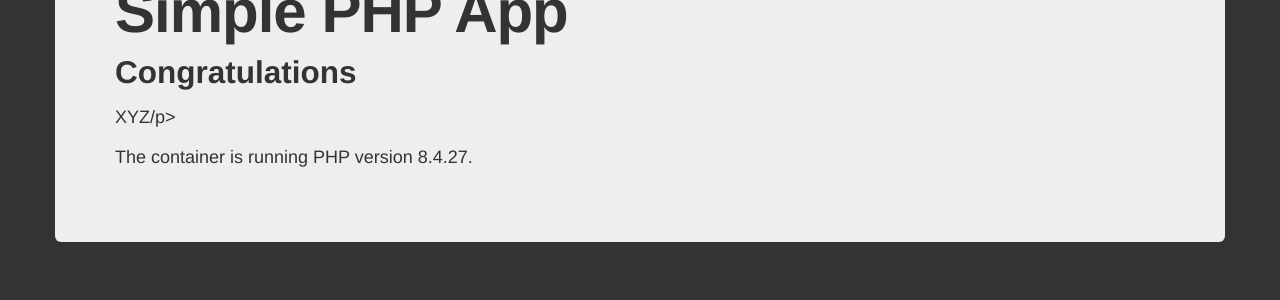
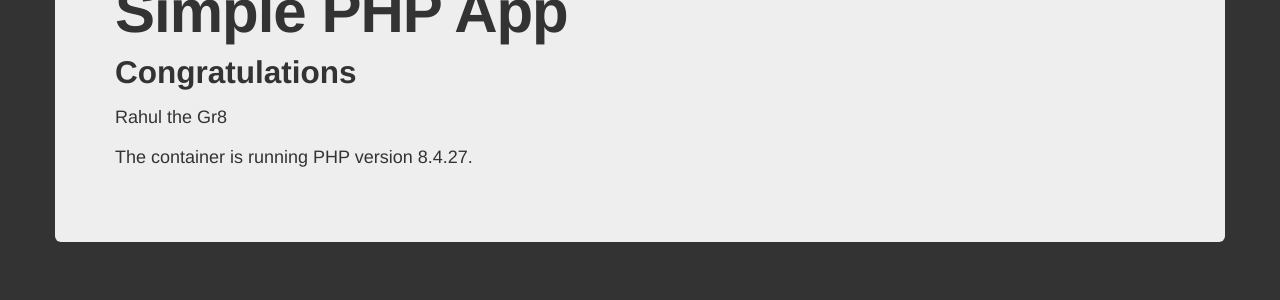
Before and after one commit to rahulpshah/Test, a PHP site: page / in a window 1280 px wide. Shown: the part 128-428 px from the top of the page. Run offline with PHP 8.4, Linux system fonts and the light colour scheme.

Commit message:
Update index.php

```diff
--- a/src/index.php
+++ b/src/index.php
@@ -17,7 +17,7 @@
             <div class="hero-unit">
                 <h1>Simple PHP App</h1>
                 <h2>Congratulations</h2>
-                <p>XYZ/p>
+                <p>Rahul the Gr8</p>
                 <p>The container is running PHP version <?php echo phpversion(); ?>.</p>
                 <?php
                         $myfile = fopen("/var/www/my-vol/date", "r") or die("");
```
